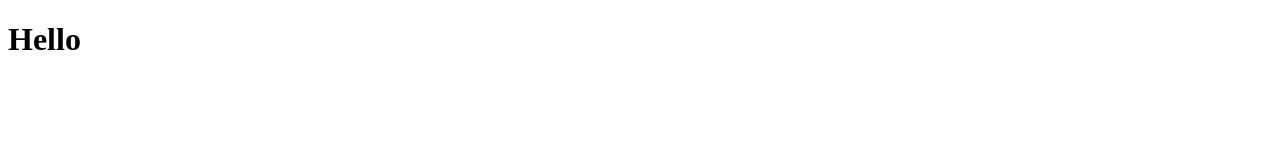
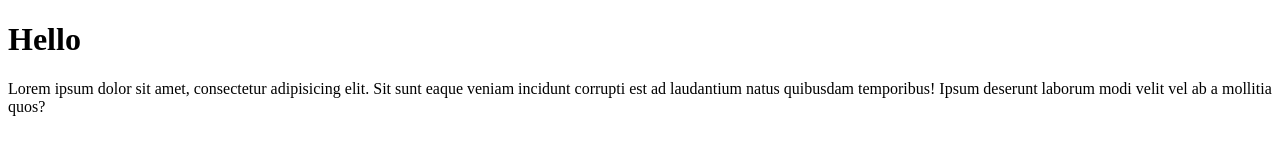
Before and after one commit to Samia35-2973/Testing-Git, a plain HTML site: page index.html in a window 1280 px wide. Drawn offline with Linux system fonts and the light colour scheme.

Commit message:
Added the paragraph

```diff
--- a/index.html
+++ b/index.html
@@ -8,5 +8,6 @@
 </head>
 <body>
     <h1>Hello</h1>
+    <p>Lorem ipsum dolor sit amet, consectetur adipisicing elit. Sit sunt eaque veniam incidunt corrupti est ad laudantium natus quibusdam temporibus! Ipsum deserunt laborum modi velit vel ab a mollitia quos?</p>
 </body>
 </html>
```
